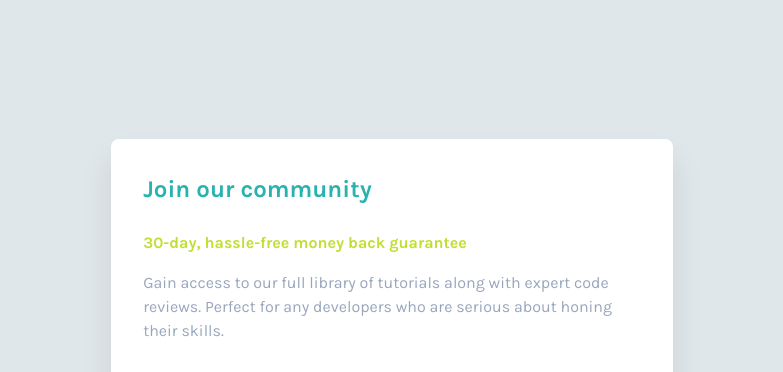
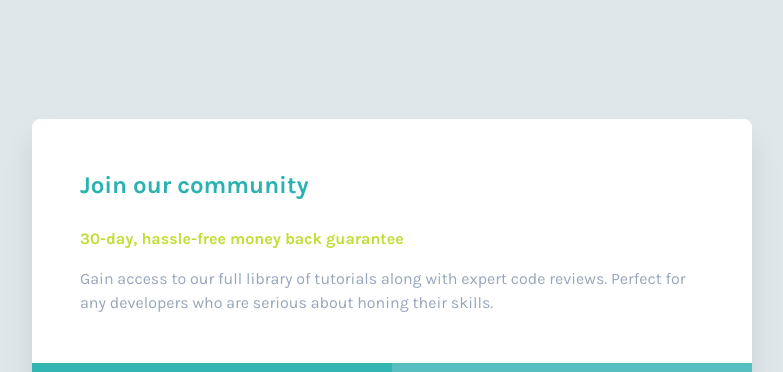
Before and after one commit to ralphvirtucio/single-price-grid-component, a plain HTML site: page index.html in a window 1280 px wide. Shown: the top 372 px of the page, without its empty margins (248-1031 px from the left). Drawn offline with Linux system fonts and the light colour scheme.

Commit message:
update main max-width value from percentage to rem

```diff
--- a/style.css
+++ b/style.css
@@ -112,7 +112,7 @@ body {
   place-content: center;
   border-radius: 8px;
   overflow: hidden;
-  max-width: 45%;
+  max-width: 45rem;
   box-shadow: 0 20px 30px rgba(0, 0, 0, 0.1);
 }
 
@@ -124,7 +124,7 @@ body {
 }
 
 .col {
-  padding: 2rem;
+  padding: 3rem;
 }
 
 .col--1 {
```
